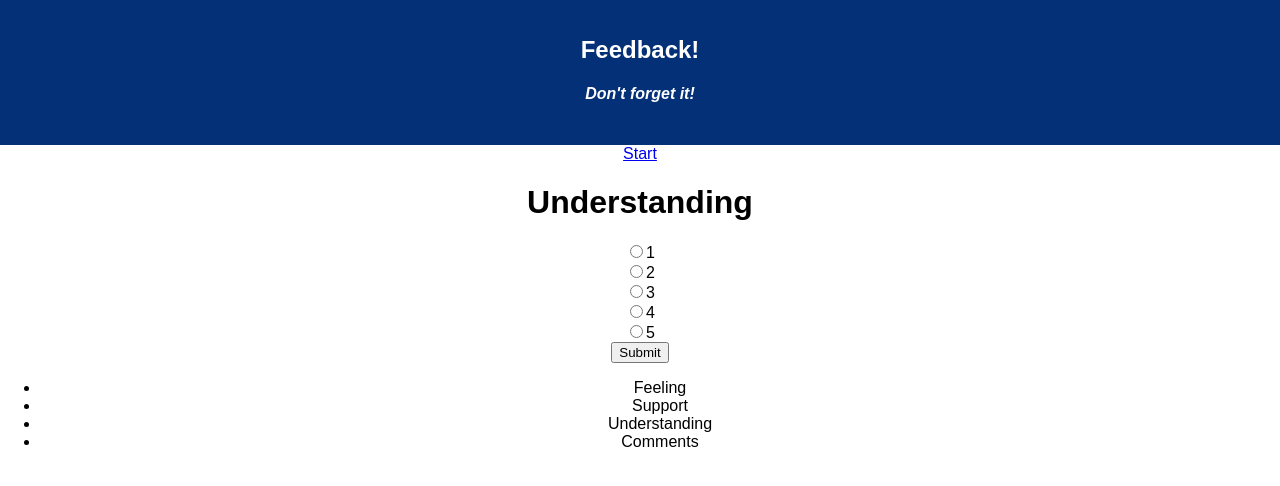
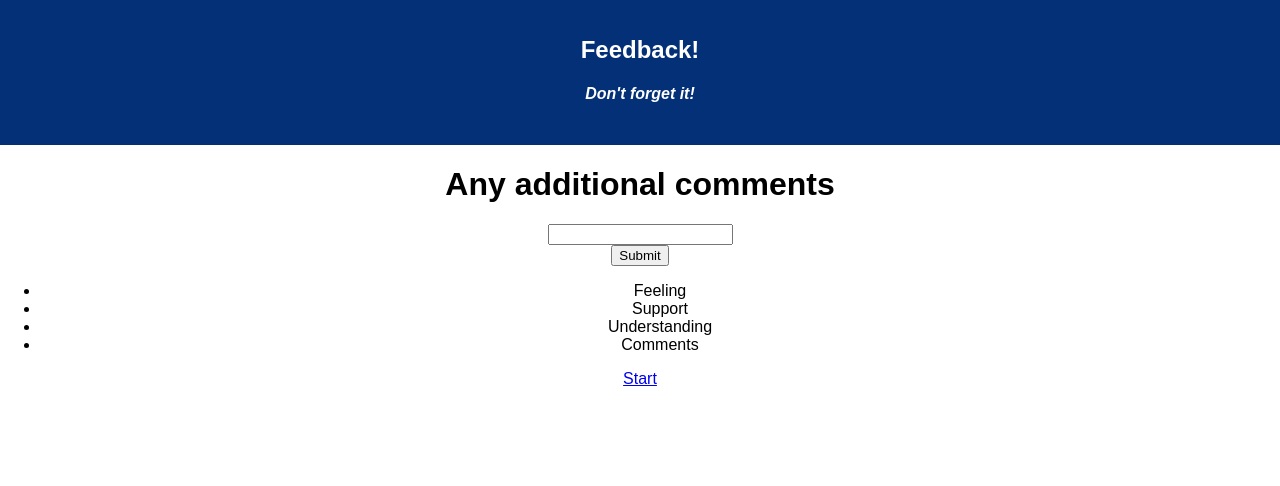
Before and after one commit to WaldynJIII/feedback-to-the-past, a React (Create React App) app: page /#/comments in a window 1280 px wide. Shown: the top 486 px of the page. Built offline with nearby package versions, Linux system fonts and the light colour scheme.

Commit message:
almost done need to do the conditional render for the review page.

```diff
--- a/src/components/App/App.js
+++ b/src/components/App/App.js
@@ -1,12 +1,13 @@
 import React, { Component } from 'react';
 import axios from 'axios';
 import './App.css';
-import FeedbackSummary from '../FeedbackSummary/FeedbackSummary'
+
 import Understanding from '../Feedback/Understanding'
 import Supported from '../Feedback/Supported'
 import Feeling from '../Feedback/Feeling'
 import Comments from '../Feedback/Comments'
 import { HashRouter as Router, Route, Link } from 'react-router-dom';
+import FeedbackReview from '../FeedbackSummary/FeedbackReview';
 
 class App extends Component {
   render() {
@@ -18,14 +19,16 @@ class App extends Component {
         </header>
         <Router>
           <div>
-            <Link to="/feeling">Start</Link>
+
             <Route exact path='/understanding' component={Understanding} />
             <Route exact path='/support' component={Supported} />
             <Route exact path='/feeling' component={Feeling} />
             <Route exact path='/comments' component={Comments} />
+            <Route exact path='/review' component={FeedbackReview} />
+            <Link to="/feeling">Start</Link>
           </div>
         </Router>
-        <FeedbackSummary/>
+
         <br/>
       </div>
     );
--- a/src/components/Feedback/Comments.js
+++ b/src/components/Feedback/Comments.js
@@ -2,6 +2,7 @@ import React, { Component } from 'react';
 import axios from 'axios';
 import { connect } from 'react-redux';
 import { Redirect } from 'react-router';
+import FeedbackSummary from '../FeedbackSummary/FeedbackSummary'
 class Comments extends Component {
     state = {
         comments: '',
@@ -26,71 +27,34 @@ class Comments extends Component {
     render() {
         console.log(this.state.support)
         if (this.state.redirect) {
-            return <Redirect push to='/understanding' />
+            return <Redirect push to='/review' />
         }
         return (
 
 
             <div>
-                <h1> Understanding</h1>
+                <h1> Any additional comments</h1>
                 <form onSubmit={this.thisIsDispatch}>
-                    <div onChange={this.handleChange}>
-                        <div>
-                            <label>
+                    <div >
+
+
                                 <input
-                                    type="radio"
-                                    value='1'
-                                    name="type"
+                            onChange={this.handleChange}
+                                    type="text"
+                                    value={this.state.comments}
+
                                 />
-                                1
-                </label>
-                        </div>
-                        <div>
-                            <label>
-                                <input
-                                    type="radio"
-                                    value='2'
-                                    name="type"
-                                />
-                                2
-                </label>
-                        </div>
-                        <div>
-                            <label>
-                                <input
-                                    type="radio"
-                                    value='3'
-                                    name="type"
-                                />
-                                3
-                </label>
-                        </div>
-                        <div>
-                            <label>
-                                <input
-                                    type="radio"
-                                    value='4'
-                                    name="type"
-                                />
-                                4
-                </label>
-                        </div>
-                        <div>
-                            <label>
-                                <input
-                                    type="radio"
-                                    value='5'
-                                    name="type"
-                                />
-                                5
-                </label>
-                        </div>
+
+
+
 
                     </div>
                     <input type="submit" value="Submit" />
 
                 </form>
+                <FeedbackSummary />
             </div>
+
         )
     }
 }
--- a/src/components/Feedback/Feeling.js
+++ b/src/components/Feedback/Feeling.js
@@ -2,6 +2,7 @@ import React, { Component } from 'react';
 import axios from 'axios';
 import { connect } from 'react-redux';
 import { Redirect } from 'react-router';
+import FeedbackSummary from '../FeedbackSummary/FeedbackSummary'
 class Feeling extends Component {
     state = {
         feeling: '',
@@ -32,7 +33,7 @@ class Feeling extends Component {
 
 
             <div>
-                <h1> Understanding</h1>
+                <h1> How Are You Feeling</h1>
                 <form onSubmit={this.thisIsDispatch}>
                     <div onChange={this.handleChange}>
                         <div>
@@ -90,6 +91,7 @@ class Feeling extends Component {
                     <input type="submit" value="Submit" />
 
                 </form>
+                <FeedbackSummary />
             </div>
         )
     }
--- a/src/components/Feedback/Supported.js
+++ b/src/components/Feedback/Supported.js
@@ -2,6 +2,7 @@ import React, { Component } from 'react';
 import axios from 'axios';
 import { connect } from 'react-redux';
 import { Redirect } from 'react-router';
+import FeedbackSummary from '../FeedbackSummary/FeedbackSummary'
 class Supported extends Component {
     state = {
         support: '',
@@ -32,7 +33,7 @@ class Supported extends Component {
 
 
             <div>
-                <h1> Understanding</h1>
+                <h1> Did Prime staff support you today?</h1>
                 <form onSubmit={this.thisIsDispatch}>
                     <div onChange={this.handleChange}>
                         <div>
@@ -90,6 +91,7 @@ class Supported extends Component {
                     <input type="submit" value="Submit" />
 
                 </form>
+                <FeedbackSummary />
             </div>
         )
     }
--- a/src/components/Feedback/Understanding.js
+++ b/src/components/Feedback/Understanding.js
@@ -2,6 +2,7 @@ import React, { Component } from 'react';
 import axios from 'axios';
 import { connect } from 'react-redux';
 import { Redirect } from 'react-router';
+import FeedbackSummary from '../FeedbackSummary/FeedbackSummary'
 class Understanding extends Component {
 state={
     understanding: '',
@@ -32,7 +33,7 @@ thisIsDispatch=(event)=>{
 
 
             <div>
-                <h1> Understanding</h1>
+                <h1> Did you understand todays material</h1>
 <form onSubmit={this.thisIsDispatch}>
                 <div onChange={this.handleChange}>
                         <div>
@@ -90,6 +91,7 @@ thisIsDispatch=(event)=>{
                     <input type="submit" value="Submit" />
 
                 </form>
+                <FeedbackSummary />
             </div>
         )
     }
--- /dev/null
+++ b/src/components/FeedbackSummary/FeedbackReview.js
@@ -0,0 +1,48 @@
+import React, { Component } from 'react';
+import axios from 'axios';
+import { connect } from 'react-redux';
+
+class FeedbackReview extends Component {
+    yeetReview = () => {
+        // just like $.ajax()
+        axios({
+            method: 'POST',
+            url: '/feed',
+            data: { feeling: this.props.reduxStore.feedbackReducer.feeling,
+                support: this.props.reduxStore.feedbackReducer.support,
+                understanding: this.props.reduxStore.feedbackReducer.understanding,
+                comments: this.props.reduxStore.feedbackReducer.comments}
+        }).then((response) => {
+            console.log(response.data);
+            // response.data will be the array of artists
+        });
+    }
+render(){
+    return(
+
+        <div>
+            <ul>
+                <li> Feeling {this.props.reduxStore.feedbackReducer.feeling}
+                </li>
+                <li>
+                    Support {this.props.reduxStore.feedbackReducer.support}
+                </li>
+                <li>
+                    Understanding {this.props.reduxStore.feedbackReducer.understanding}
+                </li>
+                <li>
+                    Comments {this.props.reduxStore.feedbackReducer.comments}
+                </li>
+            </ul>
+<button onClick={this.yeetReview}>Submit Review</button>
+        </div>
+
+    )
+}
+
+
+}
+const mapReduxStoreToProps = (reduxStore) => ({
+    reduxStore: reduxStore
+})
+export default connect(mapReduxStoreToProps)(FeedbackReview);
```
Also changed, not shown: 2 other files (tests, documents, lock files or other folders).
